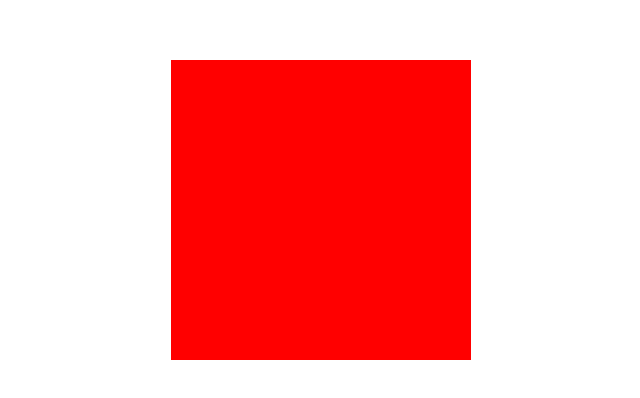
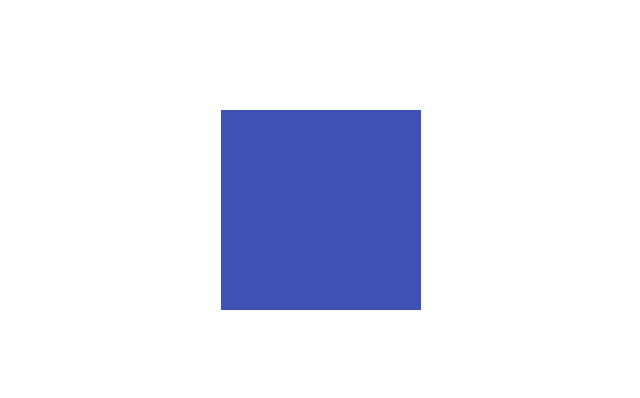
Before and after one commit to hiimchinh/learn-react, a React (Vite) app: page / in a window 1280 px wide. Shown: the part 190-588 px from the top of the page, without its empty margins (319-959 px from the left). Built offline with nearby package versions, Linux system fonts and the light colour scheme.

Commit message:
pass colors to ColorBox

```diff
--- a/src/App.jsx
+++ b/src/App.jsx
@@ -24,9 +24,28 @@ function App() {
     { id: 129034, name: "Oceanview Condo", rating: 4.7, price: 140 },
     { id: 129035, name: "Gold Miner Campground", rating: 4.69, price: 96 },
   ];
+
+  const colors = [
+    "#E53935",
+    "#E91E63",
+    "#9C27B0",
+    "#673AB7",
+    "#3F51B5",
+    "#2196F3",
+    "#03A9F4",
+    "#00BCD4",
+    "#009688",
+    "#4CAF50",
+    "#8BC34A",
+    "#CDDC39",
+    "#FFEB3B",
+    "#FFC107",
+    "#FF9800",
+    "#FF5722",
+  ];
   return (
     <>
-      <ColorBox />
+      <ColorBox colors={colors} />
       {/* <Toggler /> */}
       {/* <Counter /> */}
       {/* <Clicker message="Hello World" buttonClick="Do not click!" /> */}
--- a/src/ColorBox.css
+++ b/src/ColorBox.css
@@ -1,4 +1,4 @@
 .ColorBox {
-  width: 300px;
-  height: 300px;
+  width: 200px;
+  height: 200px;
 }
--- a/src/ColorBox.jsx
+++ b/src/ColorBox.jsx
@@ -1,11 +1,14 @@
 import { useState } from "react";
 import "./ColorBox.css";
-export default function ColorBox() {
-  const [color, setColor] = useState("red");
+
+function randomChoice(list) {
+  const index = Math.floor(Math.random() * list.length);
+  return list[index];
+}
+export default function ColorBox({ colors }) {
+  const [color, setColor] = useState(randomChoice(colors));
   const changeColor = () => {
-    setColor(
-      "#" + ((Math.random() * 0xffffff) << 0).toString(16).padStart(6, "0")
-    );
+    setColor(randomChoice(colors));
   };
   return (
     <div
```
